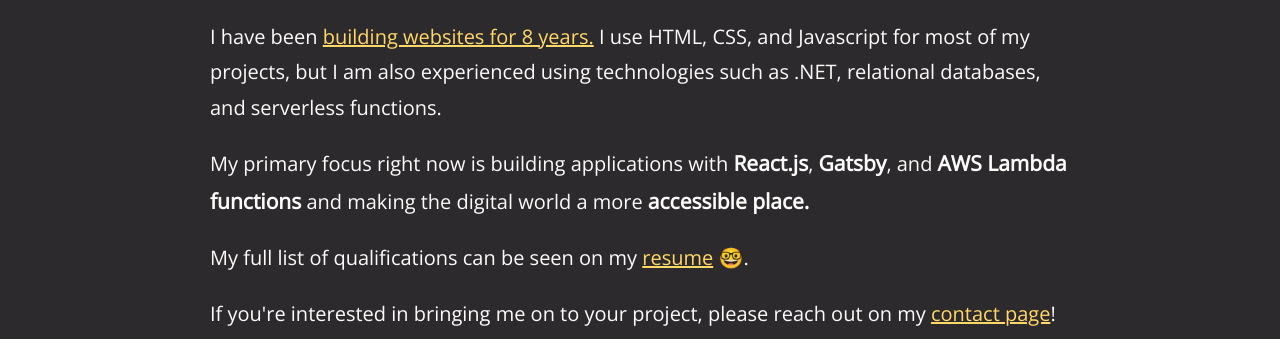
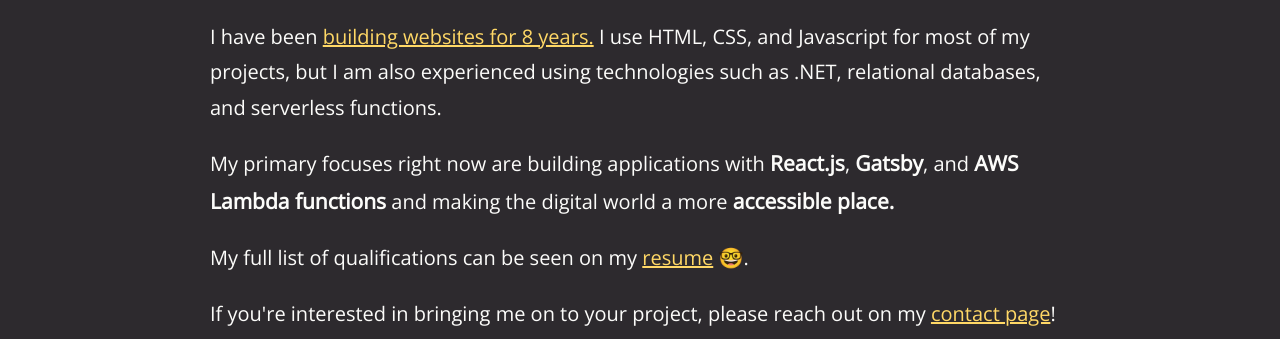
Before and after one commit to dylansheffer/DylanSheffer, a Gatsby site: page /about in a window 1280 px wide. Shown: the part 613-952 px from the top of the page. Built offline with nearby package versions, Linux system fonts and the light colour scheme; Gatsby itself is replaced by a stand-in of ours; some packages are replaced by stand-ins of ours.

Commit message:
fix: grammer on about page

```diff
--- a/src/pages/about.js
+++ b/src/pages/about.js
@@ -48,7 +48,7 @@ export default function AboutPage({ data, pageContext, path }) {
         serverless functions.
       </Text>
       <Text>
-        My primary focus right now is building applications with{' '}
+        My primary focuses right now are building applications with{' '}
         <strong>React.js</strong>, <strong>Gatsby</strong>, and{' '}
         <strong>AWS Lambda functions</strong> and making the digital world a
         more <strong>accessible place.</strong>
```
